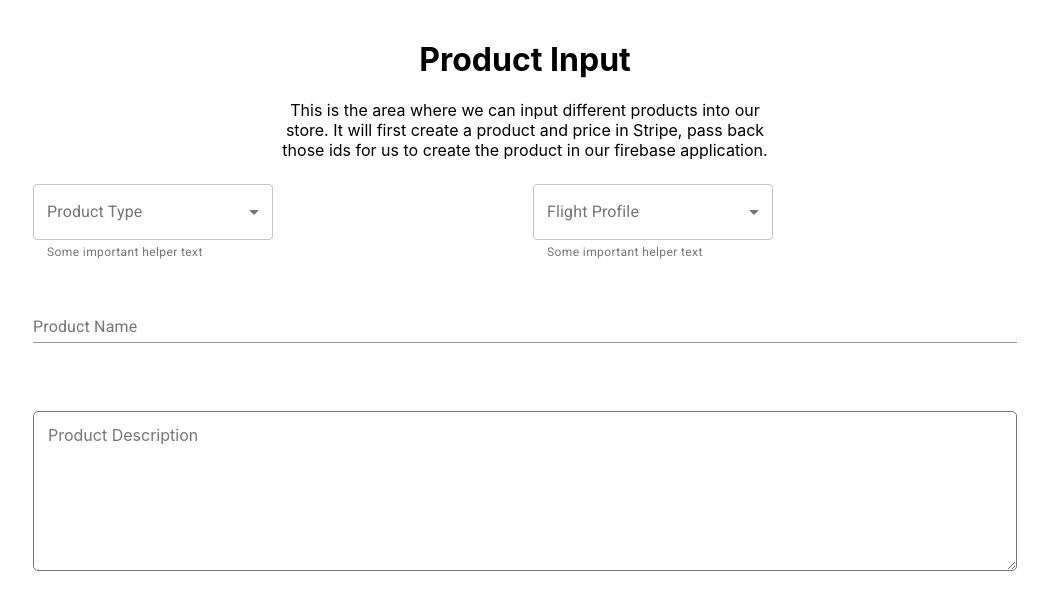
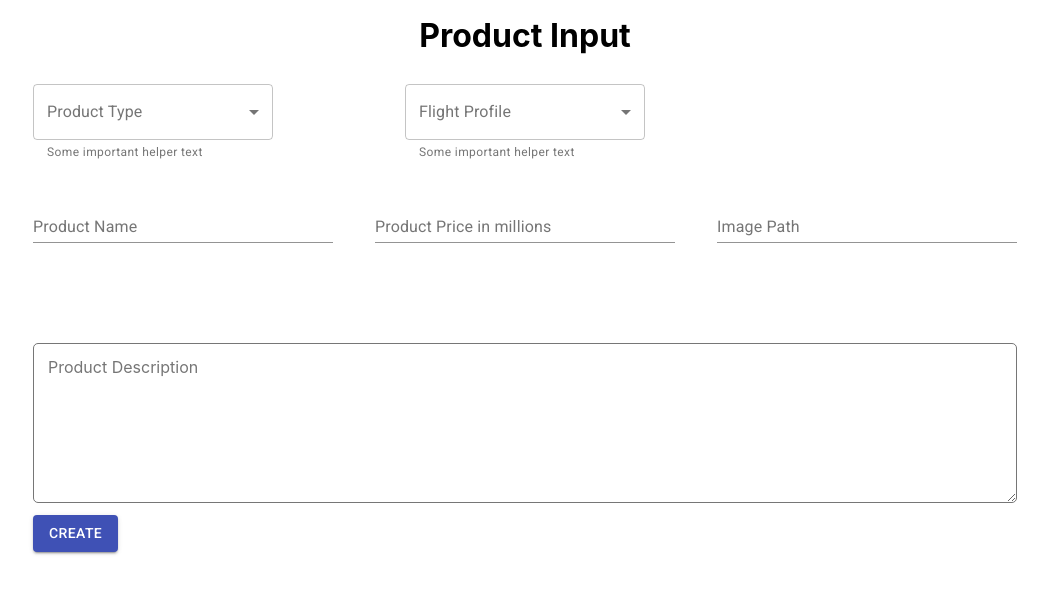
Before and after one commit to Mvcampbell3/initech-launch-system, a React (Create React App) app: page /product in a window 1280 px wide. Shown: the top 610 px of the page, without its empty margins (115-1163 px from the left). Built offline with nearby package versions, Linux system fonts and the light colour scheme; no server answers; the database is empty.

Commit message:
validation on product create

```diff
--- a/src/pages/ProductInput/index.js
+++ b/src/pages/ProductInput/index.js
@@ -1,6 +1,6 @@
 import React, { useState } from 'react';
 import './productInput.css';
-
+import ErrorDisplay from '../../components/ErrorDisplay';
 // Material UI Stuff
 import { makeStyles } from '@material-ui/core/styles';
 import InputLabel from '@material-ui/core/InputLabel';
@@ -8,7 +8,7 @@ import MenuItem from '@material-ui/core/MenuItem';
 import FormHelperText from '@material-ui/core/FormHelperText';
 import FormControl from '@material-ui/core/FormControl';
 import Select from '@material-ui/core/Select';
-
+import Button from '@material-ui/core/Button'
 import InputGroup from '../../components/InputGroup';
 import TextArea from '../../components/TextArea';
 
@@ -23,23 +23,60 @@ const ProductInput = (props) => {
       marginTop: theme.spacing(2),
     },
   }));
+
   const classes = useStyles();
   const [productType, setProductType] = useState('');
   const [flightProfile, setFlightProfile] = useState('');
   const [missionType, setMissionType] = useState('');
   const [productName, setProductName] = useState('');
   const [productDescription, setProductDescription] = useState('');
+  const [price, setPrice] = useState('');
+  const [imgPath, setImgPath] = useState('');
 
   const handleSubmit = e => {
     e.preventDefault();
     console.log('form submitted');
+    let ver_prod_type = productType === '' ?
+      { pass: false, msg: 'Please select product type' } : { pass: true, value: productType, place: 'product_type' };
+    let ver_flight_profile = flightProfile === '' ?
+      { pass: false, msg: 'Please select mission flight profile' } : { pass: true, value: flightProfile, place: 'flight_profile' };
+    let ver_mission_type = missionType === '' ?
+      { pass: false, msg: 'Please select mission type' } : { pass: true, value: missionType, place: 'mission_type' };
+    let ver_prod_name = productName === '' ?
+      { pass: false, msg: 'Plase enter product name' } : { pass: true, value: productName, place: 'name' }
+    let ver_prod_desc = productDescription === '' ?
+      { pass: false, msg: 'Please enter a description of the product' } : { pass: true, value: productDescription, place: 'description' };
+    let ver_price = price === '' ?
+      { pass: false, msg: 'Please enter a price for the product' } : { pass: true, value: price, place: 'price' };
+    let ver_img_path = imgPath === '' ?
+      { pass: false, msg: 'Please enter an image path for the product' } : { pass: true, value: imgPath, place: 'img_path' };
+    const verifyArr = [ver_prod_type, ver_flight_profile, ver_mission_type, ver_prod_name, ver_prod_desc, ver_price, ver_img_path];
+    handleVerify(verifyArr)
+  }
+
+  const handleVerify = (verifyArr) => {
+    console.log(verifyArr)
+    const invalid = [...verifyArr].filter(ver => !ver.pass);
+    if (invalid.length > 0) {
+      // send errordisplay msg
+      let error_arr = invalid.map(item => {
+        return { code: 'invalid product input form item', message: item.msg }
+      })
+      console.log(error_arr)
+      props.setErrors(error_arr);
+    } else {
+      let sendObj = {}
+      verifyArr.forEach(item => {
+        sendObj[item.place] = item.value
+      })
+      console.log(sendObj)
+    }
   }
 
   const handleChange = (e, set) => {
     set(e.target.value);
     if (e.target.value === 'rocket' || e.target.value === 'payload') {
       clearBelowProd();
-
     }
   }
 
@@ -51,10 +88,10 @@ const ProductInput = (props) => {
 
   return (
     <div className="pi-container">
+      {props.displayError ? <ErrorDisplay errorMessages={props.errorMessages} clearErrors={props.clearErrors} /> : null}
       <div className="pi-wrapper">
         <div className="pi-top">
           <h1 className='pi-title'>Product Input</h1>
-          <p className="pi-instructions">This is the area where we can input different products into our store. It will first create a product and price in Stripe, pass back those ids for us to create the product in our firebase application.</p>
         </div>
         <form className="pi-form" onSubmit={(e) => handleSubmit(e)}>
 
@@ -130,10 +167,10 @@ const ProductInput = (props) => {
                       onChange={e => handleChange(e, setMissionType)}
                       label='Mission Type'
                     >
-                      <MenuItem value='earth-sat'>Earth Satellites</MenuItem>
-                      <MenuItem value='planetary-sat'>Beyond Earth Satellites</MenuItem>
-                      <MenuItem value='landers'>Landers</MenuItem>
-                      <MenuItem value='rovers'>Rovers</MenuItem>
+                      <MenuItem value='sat'>Satellite</MenuItem>
+                      <MenuItem value='probe'>Probe</MenuItem>
+                      <MenuItem value='lander'>Lander</MenuItem>
+                      <MenuItem value='rover'>Rover</MenuItem>
                     </Select>
                     <FormHelperText>Some important payload text</FormHelperText>
 
@@ -144,8 +181,8 @@ const ProductInput = (props) => {
             }
           </div>
 
-
-          <div className="text-holder-pi">
+          <div className="text-holder-tri">
+            <div className="text-pi">
               <InputGroup
                 value={productName}
                 setValue={setProductName}
@@ -156,6 +193,35 @@ const ProductInput = (props) => {
                 type='text'
                 className='pi-text-input'
               ></InputGroup>
+            </div>
+
+
+
+            <div className="text-pi">
+              <InputGroup
+                type='number'
+                label='Product Price in millions'
+                value={price}
+                setValue={setPrice}
+                placeholder='$00.00'
+                auto_complete='off'
+                id='product-price'
+              >
+              </InputGroup>
+            </div>
+
+            <div className="text-pi">
+              <InputGroup
+                type='text'
+                label='Image Path'
+                value={imgPath}
+                setValue={setImgPath}
+                placeholder='rocket.jpg'
+                auto_complete='off'
+                id='image-path'
+              >
+              </InputGroup>
+            </div>
           </div>
 
           <div className="text-holder-pi">
@@ -169,6 +235,10 @@ const ProductInput = (props) => {
             ></TextArea>
           </div>
 
+          <div className="text-holder-pi">
+            <Button type='submit' variant='contained' color='primary'>Create</Button>
+          </div>
+
 
         </form>
       </div>
--- a/src/pages/ProductInput/productInput.css
+++ b/src/pages/ProductInput/productInput.css
@@ -1,6 +1,6 @@
 .pi-container {
   min-height: 100vh;
-  padding-top: 40px;
+  padding-top: 16px;
   background-color: white;
   display: flex;
   justify-content: center;
@@ -31,10 +31,16 @@
 
 .empty-pi-select {
   height: 95px;
+  width: 256px;
 }
 
 .text-holder-pi {
   margin: 8px;
+}
+
+.text-pi {
+  margin-bottom: 1em;
+  width: 300px;
 }
 
 .selects-holder-pi {
@@ -49,6 +55,14 @@
   margin-bottom: 1em;
 }
 
+.text-holder-tri {
+  display: flex;
+  justify-content: space-between;
+  flex-wrap: wrap;
+  align-items: center;
+  margin: 8px;
+}
+
 @media screen and (max-width:600px) {
   .pi-wrapper {
     padding-bottom: 100px;
```
Lines whose indentation alone changed are shown as unchanged.
